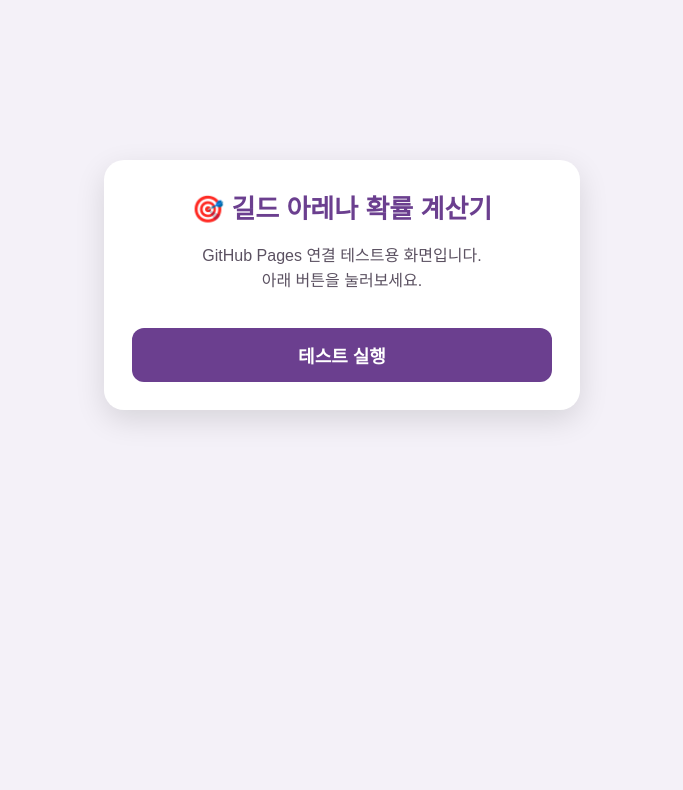
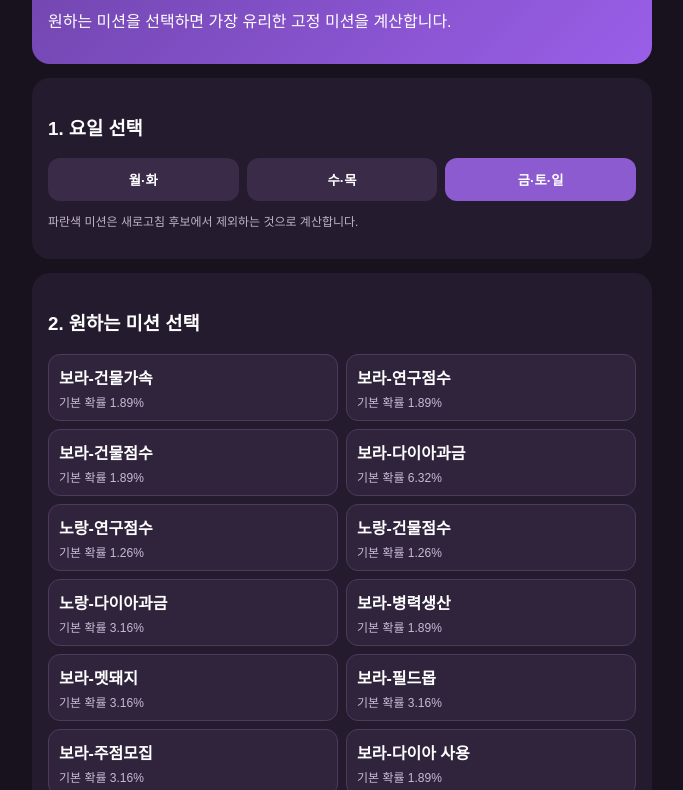
Before and after one commit to avin8703-sys/AVIN8703-sys.github.io, a plain HTML site: page index.html in a window 1280 px wide. Shown: the part 115-905 px from the top of the page, without its empty margins (298-981 px from the left). Before the commit the page ends 800 px from the top, so only its background shows below. Drawn offline with Linux system fonts and the light colour scheme.

Commit message:
Update index.html

```diff
--- a/index.html
+++ b/index.html
@@ -1,92 +1,143 @@
 <!DOCTYPE html>
 <html lang="ko">
 <head>
-  <meta charset="UTF-8" />
-  <meta name="viewport" content="width=device-width, initial-scale=1.0" />
-  <title>길드 아레나 확률 계산기 TEST</title>
-  <style>
-    body {
-      margin: 0;
-      font-family: Arial, sans-serif;
-      background: #f4f1f8;
-      color: #2f2438;
-      display: flex;
-      justify-content: center;
-      align-items: center;
-      min-height: 100vh;
-    }
+<meta charset="UTF-8">
+<meta name="viewport" content="width=device-width, initial-scale=1.0">
+<title>길드 아레나 확률 계산기</title>
+<style>
+body{margin:0;font-family:Arial,sans-serif;background:#17121e;color:#fff}
+.wrap{max-width:620px;margin:auto;padding:18px}
+.hero,.card{background:#241b2f;border-radius:18px;padding:16px;margin-bottom:14px}
+.hero{background:linear-gradient(135deg,#6e44aa,#9a5ee8)}
+.tabs{display:grid;grid-template-columns:repeat(3,1fr);gap:8px}
+button{padding:12px;border:0;border-radius:12px;background:#3a2b49;color:#fff;font-weight:bold}
+button.active{background:#8d5bd0}
+.grid{display:grid;grid-template-columns:1fr 1fr;gap:8px}
+.mission{background:#30243d;border:1px solid #4c3a5c;border-radius:12px;padding:10px;cursor:pointer}
+.mission.selected{outline:2px solid #ffd66b}
+.name{font-weight:bold}
+.prob{font-size:12px;color:#c8bad4;margin-top:4px}
+.result{background:#33263f;border-radius:14px;padding:14px;text-align:center}
+.best{font-size:22px;font-weight:bold;color:#ffd66b;margin:8px 0}
+.stats{display:grid;grid-template-columns:1fr 1fr;gap:8px}
+.stat{background:#211928;border-radius:10px;padding:10px}
+table{width:100%;border-collapse:collapse;font-size:12px;margin-top:8px}
+th,td{padding:8px;border-bottom:1px solid #4a3858}
+.num{text-align:right}
+.notice{font-size:12px;color:#c0b2ca;line-height:1.5}
+@media(max-width:390px){.grid{grid-template-columns:1fr}}
+</style>
+</head>
+<body>
+<div class="wrap">
+<div class="hero"><h1>🎯 길드 아레나 확률 계산기</h1><p>원하는 미션을 선택하면 가장 유리한 고정 미션을 계산합니다.</p></div>
 
-    .card {
-      width: min(90%, 420px);
-      background: white;
-      border-radius: 20px;
-      padding: 28px;
-      box-shadow: 0 10px 30px rgba(0,0,0,0.12);
-      text-align: center;
-    }
+<div class="card">
+<h3>1. 요일 선택</h3>
+<div class="tabs">
+<button data-day="월화">월·화</button>
+<button data-day="수목">수·목</button>
+<button class="active" data-day="금토일">금·토·일</button>
+</div>
+<p class="notice">파란색 미션은 새로고침 후보에서 제외하는 것으로 계산합니다.</p>
+</div>
 
-    h1 {
-      margin-top: 0;
-      font-size: 26px;
-      color: #6b3f8f;
-    }
+<div class="card">
+<h3>2. 원하는 미션 선택</h3>
+<div id="missions" class="grid"></div>
+<br><button onclick="resetGoals()">선택 초기화</button>
+</div>
 
-    p {
-      line-height: 1.6;
-      color: #5b5161;
-    }
+<div class="card">
+<h3>3. 추천 결과</h3>
+<div class="result">
+<div>추천 고정 미션</div>
+<div id="best" class="best">목표 미션을 선택하세요</div>
+<div class="stats">
+<div class="stat">1회 성공확률<br><b id="success">-</b></div>
+<div class="stat">평균 필요 횟수<br><b id="average">-</b></div>
+</div>
+</div>
+</div>
 
-    button {
-      margin-top: 18px;
-      width: 100%;
-      padding: 14px;
-      border: none;
-      border-radius: 12px;
-      background: #6b3f8f;
-      color: white;
-      font-size: 18px;
-      font-weight: bold;
-      cursor: pointer;
-    }
+<div class="card">
+<h3>추천 고정 미션 TOP 10</h3>
+<table>
+<thead><tr><th>순위</th><th>고정 미션</th><th class="num">기본확률</th><th class="num">성공확률</th></tr></thead>
+<tbody id="ranking"></tbody>
+</table>
+</div>
 
-    button:active {
-      transform: scale(0.98);
-    }
+<p class="notice">게임 화면에 표시된 반올림 확률을 기준으로 계산합니다.</p>
+</div>
 
-    #result {
-      margin-top: 18px;
-      padding: 14px;
-      border-radius: 12px;
-      background: #fff2bd;
-      font-weight: bold;
-      display: none;
-    }
-  </style>
-</head>
+<script>
+const DATA={
+"월화":[
+["노랑-펫사료",4.06],["보라-펫사료",8.13],["노랑-병력생산",1.62],["노랑-영웅조각",1.62],
+["노랑-다이아 사용",1.62],["노랑-연구가속",0.81],["노랑-건물가속",0.81],["노랑-연구점수",1.62],
+["노랑-건물점수",1.62],["노랑-다이아과금",4.06],["보라-병력생산",2.43],["보라-멧돼지",4.06],
+["보라-필드몹",4.06],["보라-주점모집",4.06],["보라-다이아 사용",2.43],["보라-연구가속",2.43],
+["보라-건물가속",2.43],["보라-연구점수",2.43],["보라-건물점수",2.43],["보라-다이아과금",8.13]
+],
+"수목":[
+["노랑-비보조각",6.32],["노랑-비헤모스 강화석",3.16],["노랑-비보건물 업글",6.32],["보라-비헤모스 강화석",6.32],
+["보라-비보건물 업글",9.49],["노랑-병력생산",1.26],["노랑-영웅조각",1.26],["노랑-다이아 사용",1.26],
+["노랑-연구가속",0.63],["노랑-건물가속",0.63],["노랑-연구점수",1.26],["노랑-건물점수",1.26],
+["노랑-다이아과금",3.16],["보라-병력생산",1.89],["보라-멧돼지",3.16],["보라-필드몹",3.16],
+["보라-주점모집",3.16],["보라-다이아 사용",1.89],["보라-연구가속",1.89],["보라-건물가속",1.89],
+["보라-연구점수",1.89],["보라-건물점수",1.89],["보라-다이아과금",6.32]
+],
+"금토일":[
+["보라-건물가속",1.89],["보라-연구점수",1.89],["보라-건물점수",1.89],["보라-다이아과금",6.32],
+["노랑-연구점수",1.26],["노랑-건물점수",1.26],["노랑-다이아과금",3.16],["보라-병력생산",1.89],
+["보라-멧돼지",3.16],["보라-필드몹",3.16],["보라-주점모집",3.16],["보라-다이아 사용",1.89],
+["보라-연구가속",1.89],["노랑-메달",6.32],["노랑-해골",6.32],["보라-메달",9.49],
+["보라-해골",9.49],["노랑-병력생산",1.26],["노랑-영웅조각",1.26],["노랑-다이아 사용",1.26],
+["노랑-연구가속",0.63],["노랑-건물가속",0.63]
+]};
 
-<body>
-  <div class="card">
-    <h1>🎯 길드 아레나 확률 계산기</h1>
+let currentDay="금토일";
+let selected=new Set(["노랑-메달","노랑-해골"]);
 
-    <p>
-      GitHub Pages 연결 테스트용 화면입니다.<br>
-      아래 버튼을 눌러보세요.
-    </p>
-
-    <button onclick="testCalculator()">
-      테스트 실행
-    </button>
-
-    <div id="result">
-      ✅ 정상 작동합니다!<br>
-      이제 진짜 확률 계산기를 만들 수 있어요.
-    </div>
-  </div>
-
-  <script>
-    function testCalculator() {
-      document.getElementById("result").style.display = "block";
-    }
-  </script>
+function renderMissions(){
+ const box=document.getElementById("missions"); box.innerHTML="";
+ DATA[currentDay].forEach(([name,p])=>{
+  const d=document.createElement("div");
+  d.className="mission"+(selected.has(name)?" selected":"");
+  d.innerHTML=`<div class="name">${selected.has(name)?"✓ ":""}${name}</div><div class="prob">기본 확률 ${p.toFixed(2)}%</div>`;
+  d.onclick=()=>{selected.has(name)?selected.delete(name):selected.add(name);renderMissions();calculate();};
+  box.appendChild(d);
+ });
+}
+function calculate(){
+ const rows=DATA[currentDay];
+ const goalSum=rows.filter(r=>selected.has(r[0])).reduce((s,r)=>s+r[1],0);
+ const total=rows.reduce((s,r)=>s+r[1],0);
+ if(goalSum===0){
+  best.textContent="목표 미션을 선택하세요"; success.textContent="-"; average.textContent="-"; ranking.innerHTML=""; return;
+ }
+ const cands=rows.filter(r=>!selected.has(r[0])).map(r=>({name:r[0],base:r[1],success:goalSum/(total-r[1])}))
+ .sort((a,b)=>b.success-a.success||b.base-a.base);
+ const b=cands[0];
+ best.textContent=b.name;
+ success.textContent=(b.success*100).toFixed(2)+"%";
+ average.textContent=(1/b.success).toFixed(1)+"회";
+ ranking.innerHTML=cands.slice(0,10).map((c,i)=>`<tr><td>${i+1}</td><td>${c.name}</td><td class="num">${c.base.toFixed(2)}%</td><td class="num">${(c.success*100).toFixed(2)}%</td></tr>`).join("");
+}
+function resetGoals(){selected.clear();renderMissions();calculate();}
+document.querySelectorAll("[data-day]").forEach(btn=>{
+ btn.onclick=()=>{
+  currentDay=btn.dataset.day;
+  document.querySelectorAll("[data-day]").forEach(b=>b.classList.toggle("active",b===btn));
+  selected.clear();
+  if(currentDay==="금토일"){selected.add("노랑-메달");selected.add("노랑-해골");}
+  if(currentDay==="월화"){selected.add("노랑-펫사료");}
+  if(currentDay==="수목"){selected.add("노랑-비보조각");selected.add("노랑-비보건물 업글");}
+  renderMissions();calculate();
+ };
+});
+renderMissions();calculate();
+</script>
 </body>
 </html>
```
